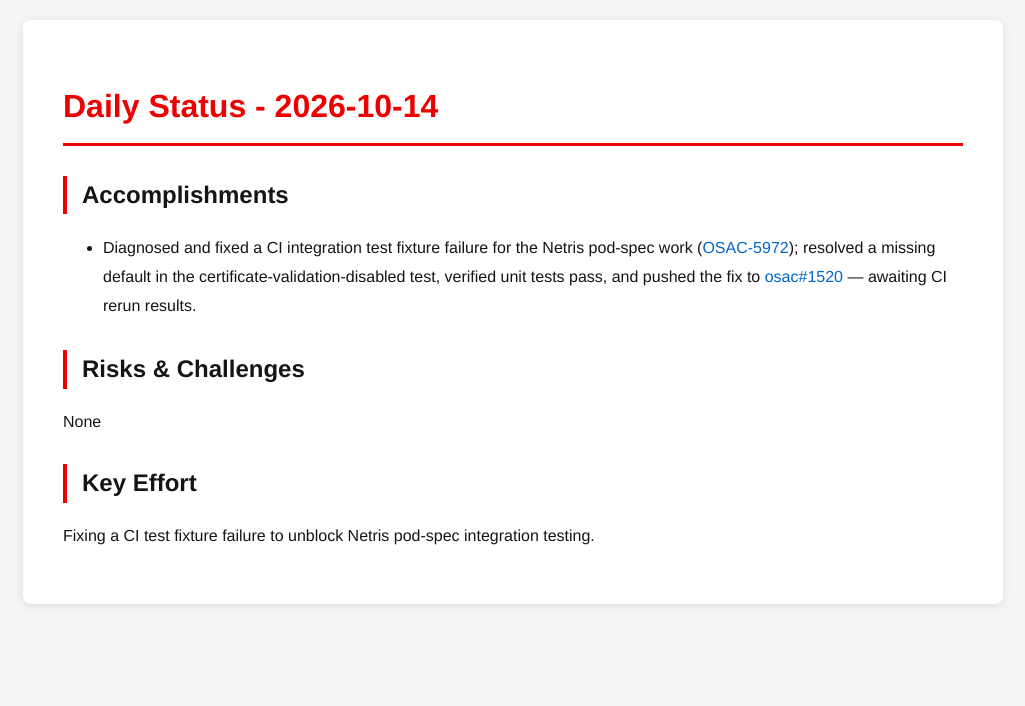
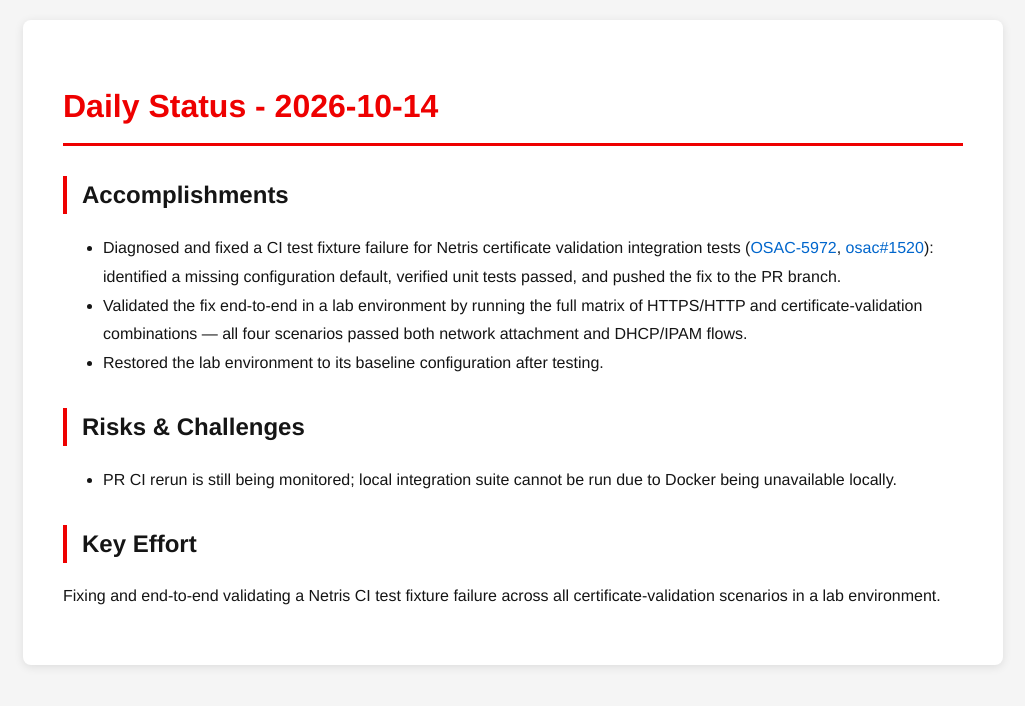
Before and after one commit to tzvatot/daily-status, a Jekyll site: the page built from 2026-10-14.md, in a window 1280 px wide. Shown: the top 706 px of the page, without its empty margins (127-1152 px from the left). Built offline with Jekyll 4.4.1, drawn with Linux system fonts in a browser that asks for light colours.

Commit message:
Daily status update - 2026-10-14

```diff
--- a/2026-10-14.md
+++ b/2026-10-14.md
@@ -7,10 +7,12 @@ date: 2026-10-14
 # Daily Status - 2026-10-14
 
 ## Accomplishments
-- Diagnosed and fixed a CI integration test fixture failure for the Netris pod-spec work ([OSAC-5972](https://redhat.atlassian.net/browse/OSAC-5972)); resolved a missing default in the certificate-validation-disabled test, verified unit tests pass, and pushed the fix to [osac#1520](https://github.com/osac-project/osac/pull/1520) — awaiting CI rerun results.
+- Diagnosed and fixed a CI test fixture failure for Netris certificate validation integration tests ([OSAC-5972](https://redhat.atlassian.net/browse/OSAC-5972), [osac#1520](https://github.com/osac-project/osac/pull/1520)): identified a missing configuration default, verified unit tests passed, and pushed the fix to the PR branch.
+- Validated the fix end-to-end in a lab environment by running the full matrix of HTTPS/HTTP and certificate-validation combinations — all four scenarios passed both network attachment and DHCP/IPAM flows.
+- Restored the lab environment to its baseline configuration after testing.
 
 ## Risks & Challenges
-None
+- PR CI rerun is still being monitored; local integration suite cannot be run due to Docker being unavailable locally.
 
 ## Key Effort
-Fixing a CI test fixture failure to unblock Netris pod-spec integration testing.
+Fixing and end-to-end validating a Netris CI test fixture failure across all certificate-validation scenarios in a lab environment.
```
